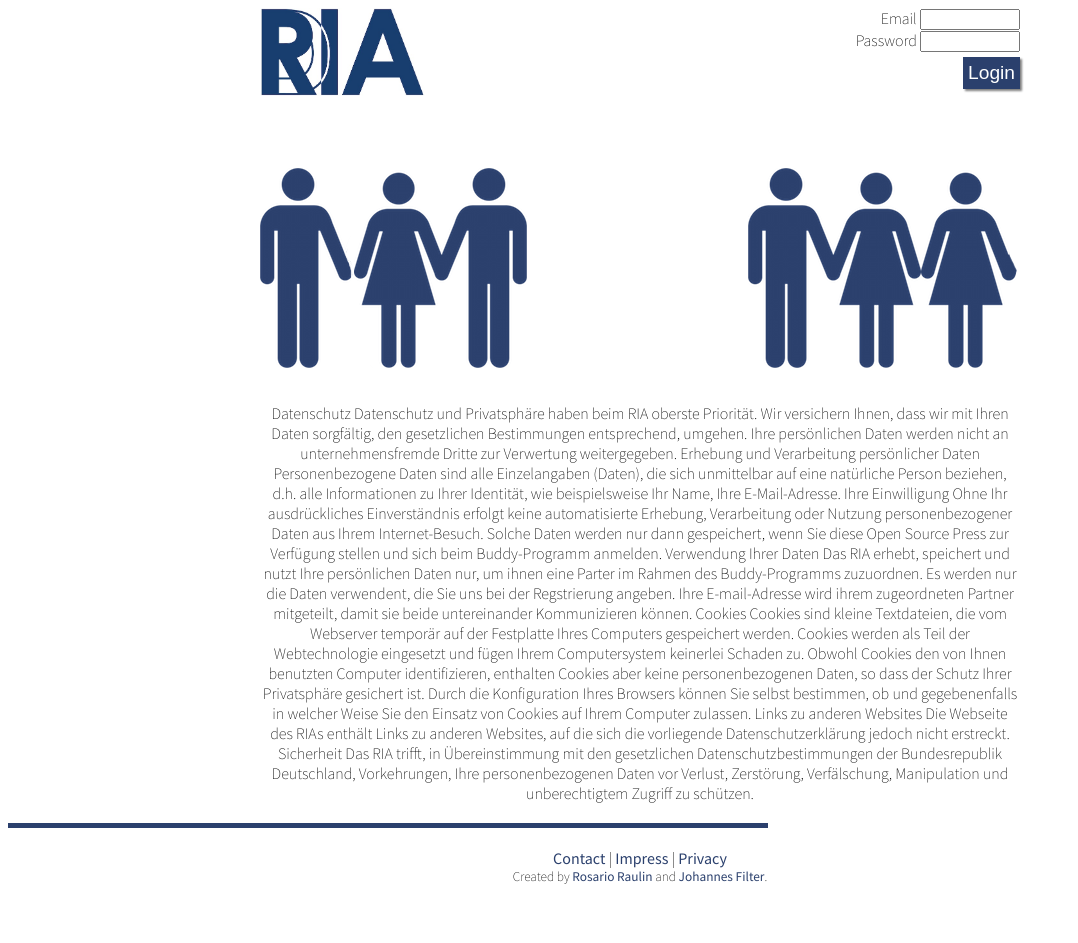
After one commit to filter1/buddyreloaded, a Flask app: page /privacy.html in a window 1280 px wide. The commit adds this page. Shown: the whole page, without its empty margins (0-1078 px from the left). Run offline with Flask 2, Linux system fonts and the light colour scheme; some libraries are stand-ins or nearby versions.

Commit message:
frontend + lang + statics

```diff
--- a/app/__init__.py
+++ b/app/__init__.py
@@ -19,8 +19,8 @@ app.config.from_object(__name__)
 mail = Mail(app)
 
 #config
-#app.config['SQLALCHEMY_DATABASE_URI'] = 'mysql://buddies:NabnuvwazsuorvAnErc2@localhost/buddies_buddy'
-app.config['SQLALCHEMY_DATABASE_URI'] = 'mysql://root:lollol@localhost/development'
+app.config['SQLALCHEMY_DATABASE_URI'] = 'mysql://buddies:NabnuvwazsuorvAnErc2@localhost/buddies_buddy'
+#app.config['SQLALCHEMY_DATABASE_URI'] = 'mysql://root:lollol@localhost/development'
 
 
 app.secret_key = 'why would I tell you my secret key?'
--- a/app/static/css/style.css
+++ b/app/static/css/style.css
@@ -157,7 +157,7 @@ a:hover {
 	padding:2px 5px;
 	font-weight: 400;
 	font-size: 1.2em;
-	background-color: 2b406d;
+	background-color: #2b406d;
 
 
 /*	text-shadow: 2px 2px 10px #2b406d;*/
--- a/app/static/js/script.js
+++ b/app/static/js/script.js
@@ -2,11 +2,11 @@ $(document).ready(function() {
 
     $('#train').hide();
 
-    $('#radio_pre').click(function() {
+    $('#radio_pre input').click(function() {
        $('#train').show();
     });
 
-    $('#radio_inc').click(function() {
+    $('#radio_inc input').click(function() {
        $('#train').hide();
     });
 
@@ -51,13 +51,17 @@ $(document).ready(function() {
       } else if (choiceVal == null) {
       	  $('input[name="status"]').after('<div class="error">Please pick on.</div>');
           hasError = true;
-      } else if (choiceVal == '1' && train == false) {
+      } else if (choiceVal == 'p' && train == false) {
       	  $("#train_cb").after('<div class="error">Please check the box.</div>');
           hasError = true;
       }
       if(hasError == true) {return false;}
 		});
 
+});
+
+$(window).load(function(){
+  setTimeout(function(){ $('.flashes span').fadeOut() }, 10000);
 });
 
 function validateEmail(email) {
--- a/app/templates/base.html
+++ b/app/templates/base.html
@@ -16,6 +16,7 @@
           |
           <a href="">English</a>
         </div> -->
+        <img class="left" height="88px" src="./static/img/logo.jpg">
 
       {% if user is defined %}
 <!--         <div>Hello, {{user.name}}! <a href="./logout">Logout</a> </div> -->
@@ -69,11 +70,12 @@
       <br>
 
       <small>Created by <a href="https://twitter.com/rosario_raulin">Rosario Raulin</a> and <a href="https://twitter.com/fil_ter">Johannes Filter</a>.</small>
+      <div style="height: 50px;"></div>
 
-      <div class="logo">
+<!--       <div class="logo">
         <a href="http://www.ria.stura-md.de"><img class="left" src="static/img/ria.png"></a>
         <a href="http://www.stura-md.de"><img class="right" src="static/img/stura.png"></a>
-      </div>
+      </div> -->
 
     </footer>
   </body>
--- a/app/templates/index_intern.html
+++ b/app/templates/index_intern.html
@@ -5,8 +5,8 @@
 		<h3>Dashboard</h3>
 		<div>
 			<div class="margin_top_bot"><span class='colorful'>Your Data</span></div>
-			<div>Name: {{ user.name }}</div>
-			<div>Surname: {{ user.surname }}</div>
+			<div>First Name: {{ user.name }}</div>
+			<div>Last Name: {{ user.surname }}</div>
 			<div>Email: {{ user.email }}</div>
 			<div>Date of Bith: {{ user.dob }}</div>
 			<div>Gender: {{ user.gender }}</div>
--- /dev/null
+++ b/app/templates/privacy.html
@@ -0,0 +1,35 @@
+{% extends "base.html" %}
+{% block content %}
+
+<div class="content">
+Datenschutz
+
+Datenschutz und Privatsphäre haben beim RIA oberste Priorität. Wir versichern Ihnen, dass wir mit Ihren Daten sorgfältig, den gesetzlichen Bestimmungen entsprechend, umgehen. Ihre persönlichen Daten werden nicht an unternehmensfremde Dritte zur Verwertung weitergegeben.
+
+Erhebung und Verarbeitung persönlicher Daten
+
+Personenbezogene Daten sind alle Einzelangaben (Daten), die sich unmittelbar auf eine natürliche Person beziehen, d.h. alle Informationen zu Ihrer Identität, wie beispielsweise Ihr Name, Ihre E-Mail-Adresse.
+
+Ihre Einwilligung
+
+Ohne Ihr ausdrückliches Einverständnis erfolgt keine automatisierte Erhebung, Verarbeitung oder Nutzung personenbezogener Daten aus Ihrem Internet-Besuch. Solche Daten werden nur dann gespeichert, wenn Sie diese Open Source Press zur Verfügung stellen und sich beim Buddy-Programm anmelden.
+
+Verwendung Ihrer Daten
+
+Das RIA erhebt, speichert und nutzt Ihre persönlichen Daten nur, um ihnen eine Parter im Rahmen des Buddy-Programms zuzuordnen. Es werden nur die Daten verwendent, die Sie uns bei der Regstrierung angeben. Ihre E-mail-Adresse wird ihrem zugeordneten Partner mitgeteilt, damit sie beide untereinander Kommunizieren können.
+
+Cookies
+
+Cookies sind kleine Textdateien, die vom Webserver temporär auf der Festplatte Ihres Computers gespeichert werden. Cookies werden als Teil der Webtechnologie eingesetzt und fügen Ihrem Computersystem keinerlei Schaden zu. Obwohl Cookies den von Ihnen benutzten Computer identifizieren, enthalten Cookies aber keine personenbezogenen Daten, so dass der Schutz Ihrer Privatsphäre gesichert ist. Durch die Konfiguration Ihres Browsers können Sie selbst bestimmen, ob und gegebenenfalls in welcher Weise Sie den Einsatz von Cookies auf Ihrem Computer zulassen.
+
+Links zu anderen Websites
+
+Die Webseite des RIAs enthält Links zu anderen Websites, auf die sich die vorliegende Datenschutzerklärung jedoch nicht erstreckt.
+
+Sicherheit
+
+Das RIA trifft, in Übereinstimmung mit den gesetzlichen Datenschutzbestimmungen der Bundesrepublik Deutschland, Vorkehrungen, Ihre personenbezogenen Daten vor Verlust, Zerstörung, Verfälschung, Manipulation und unberechtigtem Zugriff zu schützen.
+
+</div>
+
+{% endblock %}
--- a/app/views.py
+++ b/app/views.py
@@ -2,28 +2,29 @@ from flask import render_template, request, flash, redirect, Markup, session
 from app import app
 from models import db, User
 from mails import send_token
+from lang import lang_array
 
 @app.route('/')
 @app.route('/index.html')
 def index():
 	if 'uid' not in session:
-		return render_template('index_reg.html')
+		return render_template('index_reg.html', lang=lang_array)
 
 	uid = session['uid']
 	user = User.query.get(uid)
 	return render_template('index_intern.html', user=user)
 
-@app.route('/impress')
+@app.route('/impress.html')
 def impress():
-	return 'll'
+	return render_template('impress.html')
 
-@app.route('/privacy')
+@app.route('/privacy.html')
 def about_us():
-	return 'privacy'
+	return render_template('privacy.html')
 
-@app.route('/contact')
+@app.route('/contact.html')
 def contac():
-	return 'contac '
+	return render_template('contact.html')
 
 @app.route('/admin')
 def admin():
```
Also changed, not shown: app/lang.py (added, +1 -0 lines), app/templates/contact.html (added, +12 -0 lines), app/templates/impress.html (added, +11 -0 lines), app/templates/index.html (+7 -3 lines), app/templates/index_reg.html (+23 -23 lines), app/static/img/buddy_header.png, app/static/img/logo.jpg (added), app/static/img/ria.png (deleted), app/static/img/stura.png (deleted), 1 other file.
